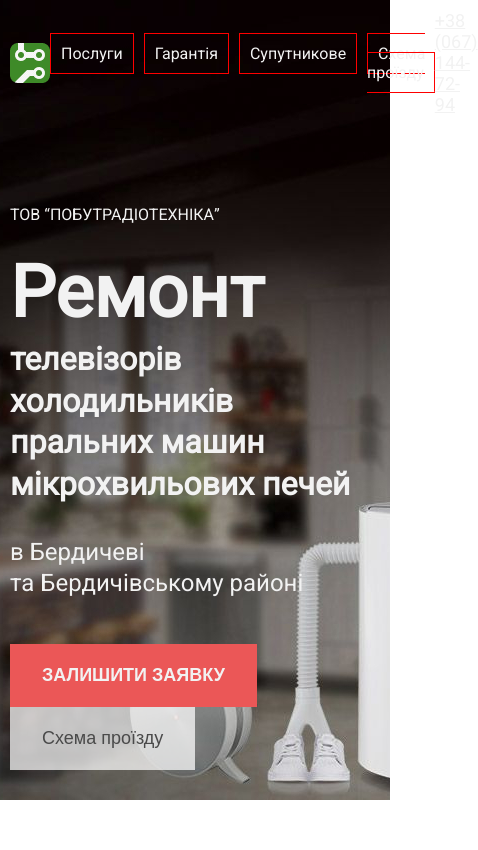
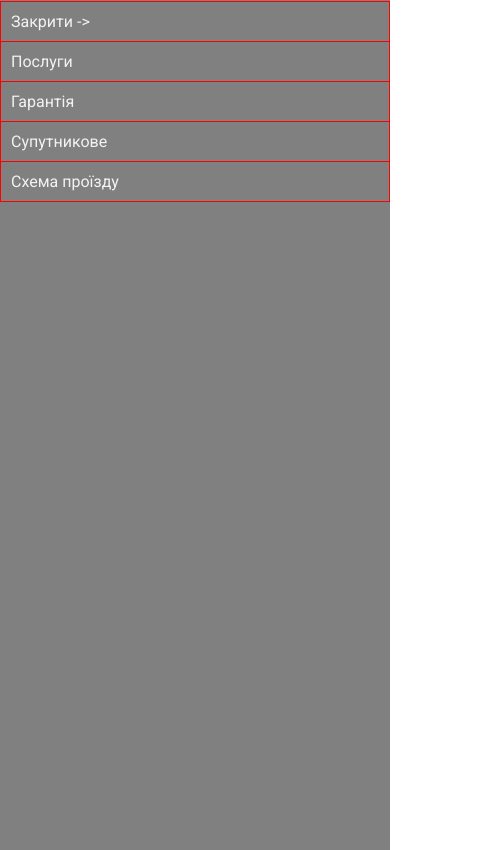
Before and after one commit to tearfulmerlin/prt_lp, a plain HTML site: page index.html in a window 390 px wide. Shown: the whole page, 478 px wide, since content can reach past the window. Drawn offline with Linux system fonts and the light colour scheme.

Commit message:
add first screen and menu for mobile

```diff
--- a/index.html
+++ b/index.html
@@ -16,7 +16,13 @@
       <header class="header section-wrapper">
         <img src="assets/header-logo.png" alt="ТОВ 'побутрадіотехніка'" class="logo">
         <nav class="navigation">
+          <span class="menu_icon">
+            <span class="menu_line"></span>
+            <span class="menu_line"></span>
+            <span class="menu_line"></span>
+          </span>
           <ul class="nav__list">
+            <li class="item nav__item"><a href="#">Закрити -></a></li>
             <li class="item nav__item"><a href="#">Послуги</a></li>
             <li class="item nav__item"><a href="#">Гарантія</a></li>
             <li class="item nav__item"><a href="#">Супутникове</a></li>
--- a/style.css
+++ b/style.css
@@ -5,6 +5,11 @@
 
   --secondary-accent-border: red;
   --secondary-accent: red;
+
+  --sm-w: 600px;
+  --md-w: 900px;
+  --lg-w: 1200px;
+  --xl-w: 1800px;
 }
 
 body {
@@ -12,7 +17,7 @@ body {
   font-family: "Roboto";
   margin: 0;
 }
-.section-wrapper {
+/* .section-wrapper {
   max-width: 990px;
   margin: 0 auto;
   padding-left: 10px;
@@ -39,12 +44,13 @@ button.btn_secondary {
   font-size: 18px;
   color: #4A4A4A;
 }
-
+*/
 .utp {
-  background: url(/assets/utp-bg.jpg) 50% 50%;
+  background: url(/assets/utp-bg.jpg) 70% 50%;
   height: 800px;
   max-width: 1440px;
   margin: 0 auto;
+  padding: 0 20px;
 }
 
 .header {
@@ -78,21 +84,24 @@ button.btn_secondary {
   color: var(--dark-section-text);
 }
 
-.utp__content {
+/*.utp__content {
   line-height: 1.3;
   margin-top: 90px;
   color: var(--dark-section-text);
 }
 .utp__title .lvl1 {
   font-size: 72px;
+  letter-spacing: 3px;
 }
 .utp__title .lvl2 {
   font-size: 32px;
+  letter-spacing: 3px;
 }
 .utp__title .lvl3 {
   font-size: 24px;
   font-style: normal;
   font-weight: normal;
+  letter-spacing: 2px;
 }
 
 .utp__buttons {
@@ -101,4 +110,89 @@ button.btn_secondary {
 
 .utp__buttons .btn_primary {
   margin-right: 20px;
+} */
+
+@media (max-width: 600px) {
+  .menu_icon {
+    display: block;
+    position: relative;
+    box-sizing: border-box;
+    border: 1px solid green;
+    width: 40px;
+    height: 40px;
+    padding: 7px 0 0;
+    border-radius: 8px;
+  }
+  .menu_icon .menu_line {
+    display: block;
+    margin: 5px auto;
+    height: 2px;
+    width: 80%;
+    border-radius: 1px;
+    background-color: greenyellow;
+  }
+  .utp {
+    background: url(/assets/utp-bg-600w.jpg) no-repeat;
+    height: 800px;
+    max-width: 1440px;
+    margin: 0 auto;
+    padding: 0 20px;
+  }
+  .header {
+    display: grid;
+    grid-template-columns: repeat(3, auto);
+  }
+  .logo {
+    grid-column: 1;
+    grid-row: 1;
+  }
+  .navigation {
+    /* position: relative; */
+    grid-column: 3;
+    grid-row: 1;
+    width: 40px;
+  }
+  .contacts{
+    grid-column: 2;
+    grid-row: 1;
+  }
+
+  .header .contacts a {
+    font-size: 16px;
+    font-weight: 400;
+  }
+  .nav__list {
+    width: 100vw;
+    height: 100vh;
+    position: absolute;
+    top: 0;
+    left: 0;
+    right: 0;
+    bottom: 0;
+    background-color: grey;
+  }
+  .nav__list .nav__item a {
+    display: block;
+    box-sizing: border-box;
+    width: 100vw;
+  }
+  .navigation ul.close {
+    transform: translateX(100%);
+  }
+  .navigation ul {
+    position: absolute;
+    flex-direction: column;
+    min-height: 100vh;
+    width: 100vw;
+    padding: 3px 0;
+    transition: transform 1s ease-in-out;
+    transition-duration: 300ms;
+  }
+  .navigation .nav__item {
+    min-height: 42px;
+    margin-top: -2px;
+  }
 }
+@media (max-width: 900px) {}
+@media (max-width: 1200px) {}
+@media (max-width: 1800px) {}
```
Also changed, not shown: assets/utp-bg-600w.jpg (added).
